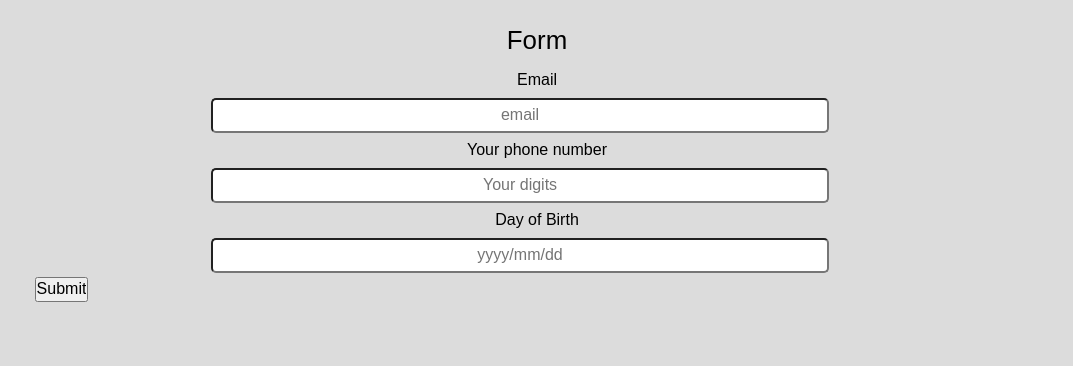
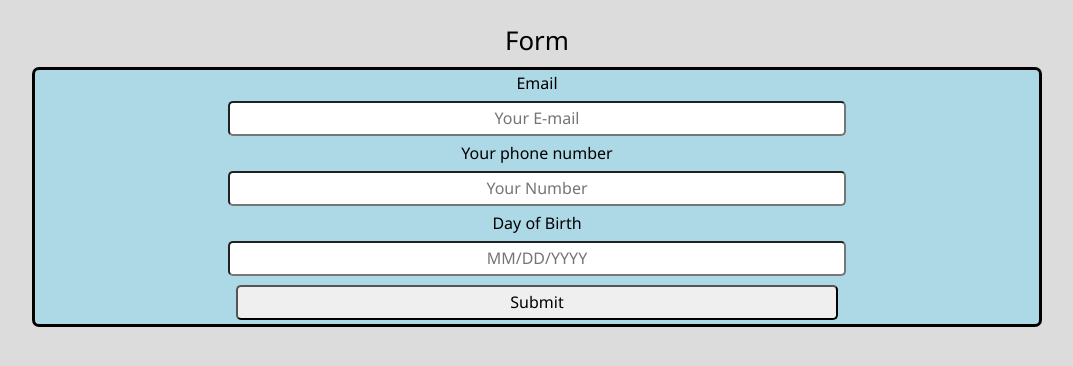
Before and after one commit to Rezekiel/362-LAB2, a plain HTML site: page index.html in a window 1280 px wide. Shown: the whole page, without its empty margins (103-1176 px from the left). Drawn offline with Linux system fonts and the light colour scheme.

Commit message:
CHANGE THE place holders and include font + style

```diff
--- a/index.html
+++ b/index.html
@@ -14,11 +14,11 @@
     <fieldset>
 			<form id ="join" method="get" action="#null" autocomplete="on" onsubmit="return">
         <label for="name">Email</label>
-        <input type="text" id="name" name="email" placeholder="email">
+        <input type="text" id="name" name="email" placeholder="Your E-mail">
         <label for="phone">Your phone number</label>
-        <input type="tel" id="phone" name="phone" placeholder="Your digits">
+        <input type="tel" id="phone" name="phone" placeholder="Your Number">
         <label for="birth">Day of Birth </label>
-        <input type="text" id="birth" name="birth" placeholder="yyyy/mm/dd" >
+        <input type="text" id="birth" name="birth" placeholder="MM/DD/YYYY" >
         <input type="submit" value="Submit">
 
 			</form>
--- a/style.css
+++ b/style.css
@@ -5,7 +5,7 @@ html{
 }
 
 body{
-  font-family: 'Exo', sans-serif;
+  font-family: 'Noto Sans', sans-serif;
   color: black;
   background-color:#DCDCDC;
   padding-top:20px;
@@ -29,8 +29,9 @@ h1 {
 }
 
 
-#maincontainer{
-  background-color:black	;
+#join{
+  background-color:lightblue;
+	border: 3px solid black;
 }
 
 input{
@@ -60,7 +61,8 @@ input{
   }
 
   input[type="text"],
-	input[type="tel"] 	{
+	input[type="tel"],
+	input[type="submit"]{
     width: 70%;
     border-radius: 5px;
     margin:.2em 3em.2em 3em;
@@ -87,9 +89,11 @@ input{
   form{
     width:80%;
     margin:auto;
-    text-align:left;
+    text-align:center;
   }
-  input[type="text"]{
+  input[type="text"],
+	input[type="tel"],
+	input[type="submit"]{
     width: 60%;
     border-radius: 5px;
     margin:.3em 7em .3em;
@@ -107,7 +111,7 @@ input{
   form{
     width:80%;
     margin:auto;
-    text-align:left;
+    text-align:center;
   }
 
   main {
@@ -119,7 +123,8 @@ input{
     }
 
   input[type="text"],
-	input[type="tel"]  {
+	input[type="tel"],
+	input[type="submit"]{
     width: 60%;
     border-radius: 5px;
     margin: .3em 11em;
```
